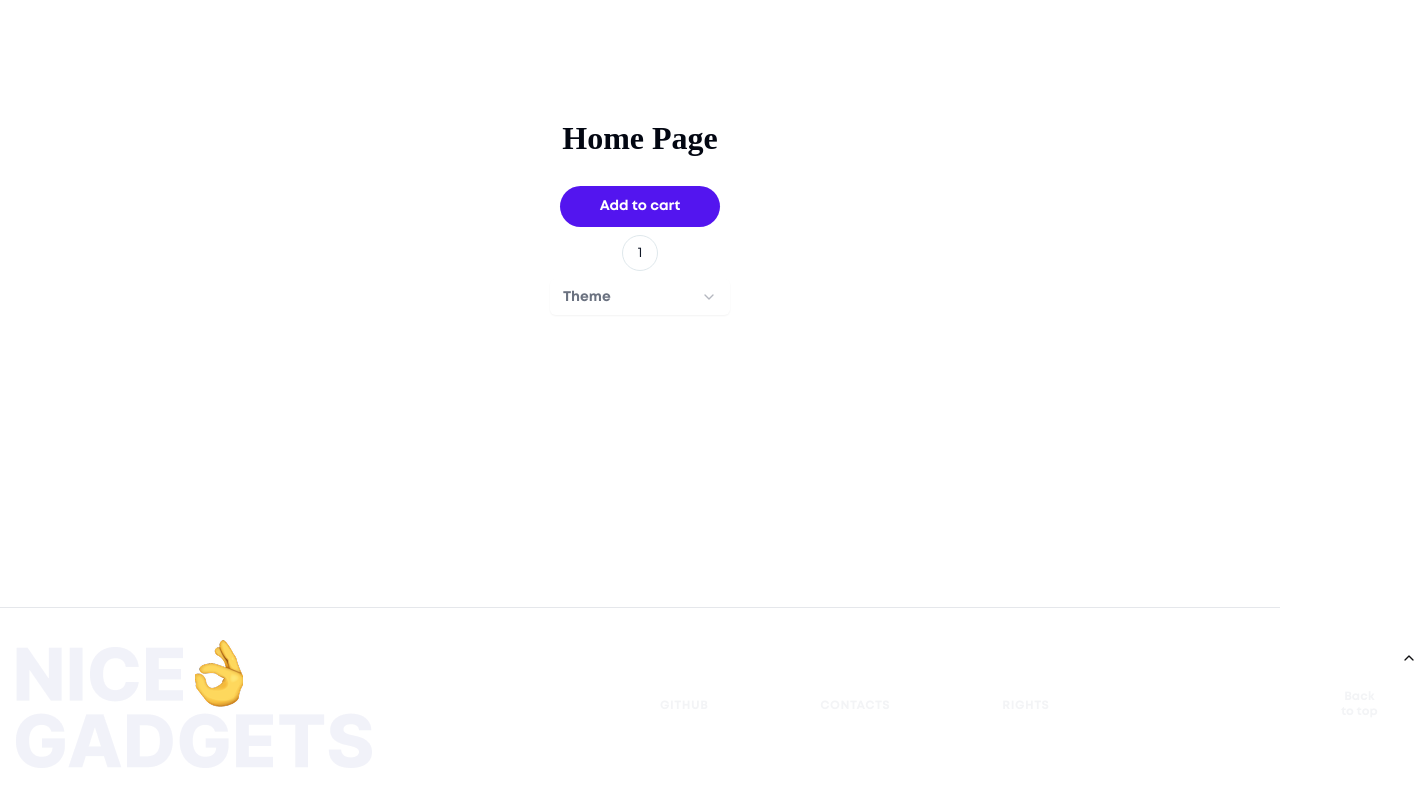
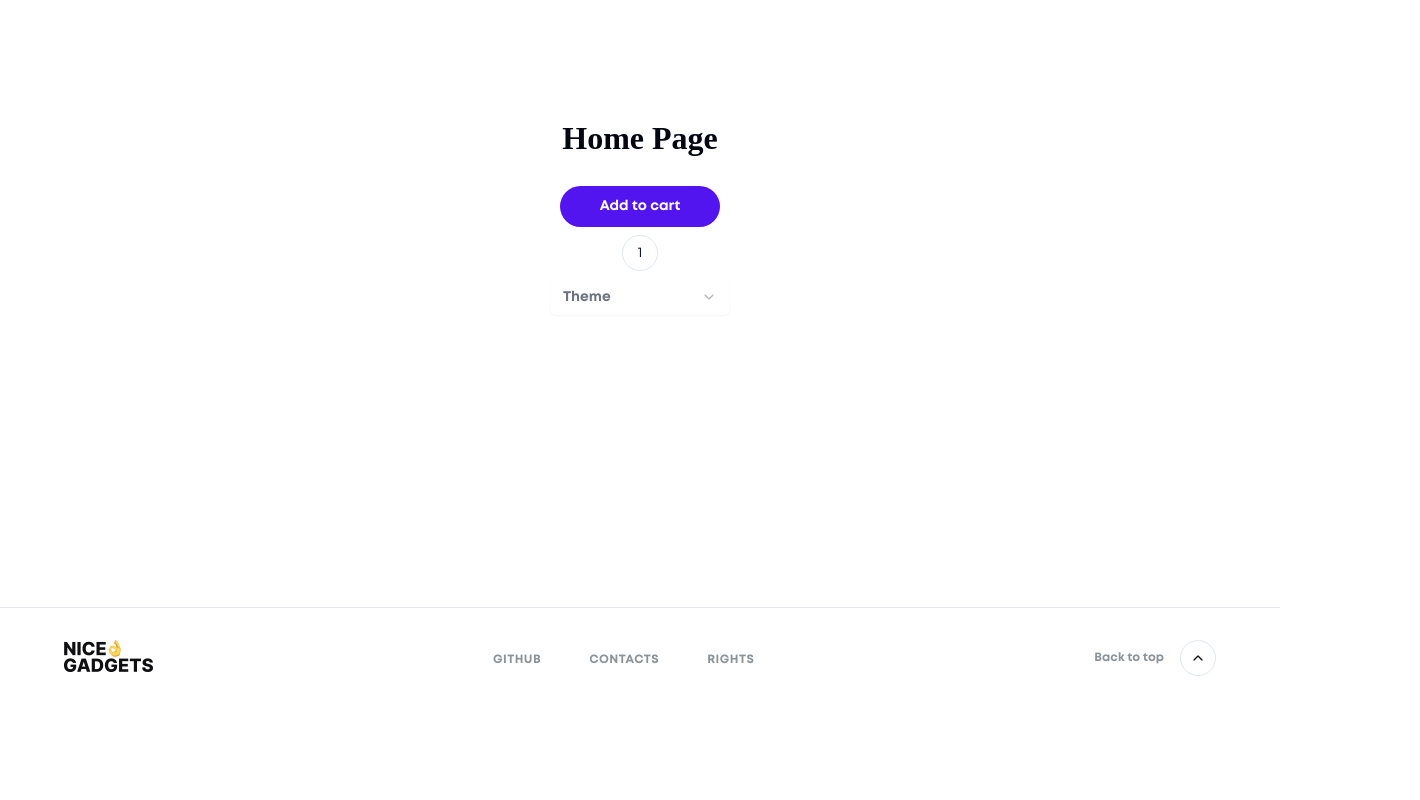
Before and after one commit to AMOV-team/nice-gadgets-frontend, a React (Vite) app: page / in a window 1280 px wide. Shown: the part 260-1060 px from the top of the page, 1420 px wide, since content can reach past the window. After the commit the page ends 968 px from the top, so only its background shows below. Built offline with nearby package versions, Linux system fonts and the light colour scheme.

Commit message:
fix(DEV-24): footer revised

```diff
--- a/src/components/atoms/buttons/BackToTopButton.tsx
+++ b/src/components/atoms/buttons/BackToTopButton.tsx
@@ -15,9 +15,10 @@ export const BackToTopButton: React.FC<BackToTopButtonProps> = ({
         w-[36px] h-[36px]
         rounded-full cursor-pointer
         box-border
-        border border-primary
+        border-solid
+        border border-elements
         transition-all duration-200
-        hover:border-solid
+        hover:border-custom-primary
         disabled:border-elements
       "
     >
--- a/src/components/atoms/text/FooterLink.tsx
+++ b/src/components/atoms/text/FooterLink.tsx
@@ -10,7 +10,7 @@ export const FooterLink: React.FC<FooterLinkProps> = ({ text, link }) => {
   return (
     <Link
       to={link}
-      className="font-mont uppercase text-small text-secondary tracking-[.04em] font-bold"
+      className="font-mont uppercase text-small text-custom-secondary tracking-[.04em] font-bold hover:text-custom-primary"
     >
       {text}
     </Link>
--- a/src/components/organisms/Footer/Footer.tsx
+++ b/src/components/organisms/Footer/Footer.tsx
@@ -2,76 +2,41 @@ import React from 'react';
 import { FooterLink } from '../../atoms/text/FooterLink';
 import { BackToTopButton } from '../../atoms/buttons/BackToTopButton';
 
-// const footerLinks = [
-//   { label: 'github', href: '#github' },
-//   { label: 'contacts', href: '#contacts' },
-//   { label: 'rights', href: '#rights' },
-// ];
+const footerLinks = [
+  { label: 'github', href: '/github' },
+  { label: 'contacts', href: '/contacts' },
+  { label: 'rights', href: '/rights' },
+];
 
 export const Footer: React.FC = () => {
   return (
-    <footer className="flex flex-col md:flex-row justify-evenly px-4 py-8 gap-8 md:gap-[103px] lg:gap-72 bg-grayblack border-t [border-top-style:solid] border-grayelements">
+    <footer className="flex flex-col md:flex-row flex-wrap justify-between px-4 py-8 md:px-8 xl:px-16 gap-8 md:gap-10 bg-grayblack border-t [border-top-style:solid] border-grayelements">
       <a
         href="#"
-        className="flex "
+        className="flex flex-shrink-0"
       >
         <img
-          src="../public/img/footer-logo.png"
+          src="../public/img/logo-light-theme.png"
           alt="footer-logo"
+          className="w-[89px] h-[32px] object-contain"
         />
       </a>
 
-      <div className="flex flex-col md:flex-row">
-        <ul className="flex flex-col md:flex-row list-none items-start md:items-center gap-4 md:gap-[13.5px] lg:gap-28 p-0 m-0">
+      <ul className="flex flex-col md:flex-row list-none items-start md:items-center gap-4 md:gap-8 lg:gap-12 p-0 m-0">
+        {footerLinks.map((link) => (
           <li>
             <FooterLink
-              text="github"
-              link="#"
+              text={`${link.label}`}
+              link={`${link.href}`}
             />
           </li>
-          <li>
-            <FooterLink
-              text="contacts"
-              link="#"
-            />
-          </li>
-          <li>
-            <FooterLink
-              text="rights"
-              link="#"
-            />
-          </li>
-        </ul>
-        {/* <ul className="flex flex-col md:flex-row list-none items-start md:items-center gap-4 md:gap-[13.5px] lg:gap-28 p-0 m-0 md:ml-20 lg:ml-72">
-          <li>
-            <a
-              href="#"
-              className="font-mont uppercase text-secondary text-small font-extrabold"
-            >
-              github
-            </a>
-          </li>
-          <li>
-            <a
-              href="#"
-              className="uppercase text-xs font-extrabold"
-            >
-              contacts
-            </a>
-          </li>
-          <li>
-            <a
-              href="#"
-              className="uppercase text-xs font-extrabold"
-            >
-              rights
-            </a>
-          </li>
-        </ul> */}
-      </div>
+        ))}
+      </ul>
+      {/* <div className="flex flex-col md:flex-row">
+      </div> */}
 
-      <div className="flex flex-row justify-center gap-4">
-        <p className="font-mont text-small text-secondary font-bold m-0 text-center self-center">
+      <div className="flex flex-row justify-center gap-4 flex-shrink-0">
+        <p className="font-mont text-small text-custom-secondary font-bold m-0 text-center self-center">
           Back to top
         </p>
         <BackToTopButton
```
Also changed, not shown: public/img/logo-dark-theme.png (renamed from public/img/footer-logo.png), public/img/logo-light-theme.png (added).
